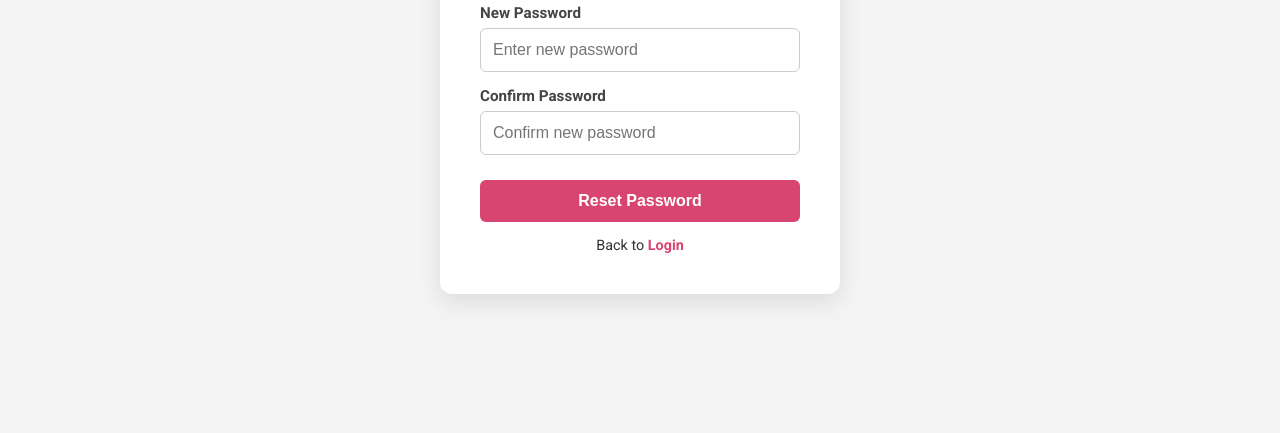
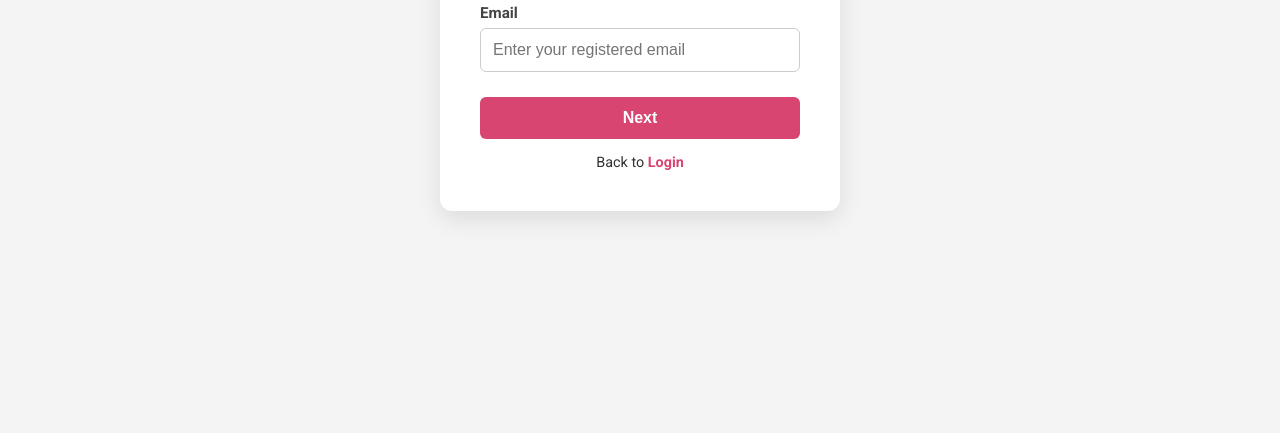
Before and after one commit to Ganesh-186/ZIORA, a plain HTML site: page forgot-password.html in a window 1280 px wide. Shown: the part 367-800 px from the top of the page. Drawn offline with Linux system fonts and the light colour scheme.

Commit message:
forgot-password.html

```diff
--- a/forgot-password.html
+++ b/forgot-password.html
@@ -26,10 +26,13 @@
     <div class="login-box">
       <h2>Reset Password</h2>
       <form id="forgot-form">
+  <!-- Step 1: Email -->
   <label>Email</label>
   <input type="email" id="forgot-email" required placeholder="Enter your registered email">
+  <button type="button" id="check-email" class="login-button">Next</button>
 
-        <div id="security-question-container" style="display:none;">
+  <!-- Step 2: Security + New Password (hidden initially) -->
+  <div id="reset-section" style="display:none;">
     <label for="forgot-question">Security Question</label>
     <select id="forgot-question" disabled>
       <option value="pet">What is your pet's name?</option>
@@ -39,18 +42,18 @@
 
     <label for="forgot-answer">Your Answer</label>
     <input type="text" id="forgot-answer" required placeholder="Enter your answer">
-        </div>
 
-        <label>New Password</label>
+    <label for="forgot-password">New Password</label>
     <input type="password" id="forgot-password" required placeholder="Enter new password">
 
-        <label>Confirm Password</label>
+    <label for="forgot-confirm">Confirm Password</label>
     <input type="password" id="forgot-confirm" required placeholder="Confirm new password">
 
     <div class="error-message" id="forgot-error"></div>
+    <button type="submit" class="login-button">Reset Password</button>
+  </div>
+</form>
 
-        <button type="submit" class="login-button">Reset Password</button>
-      </form>
       <p class="login-text">Back to <a href="login.html">Login</a></p>
     </div>
   </div>
```
Lines whose indentation alone changed are shown as unchanged.
